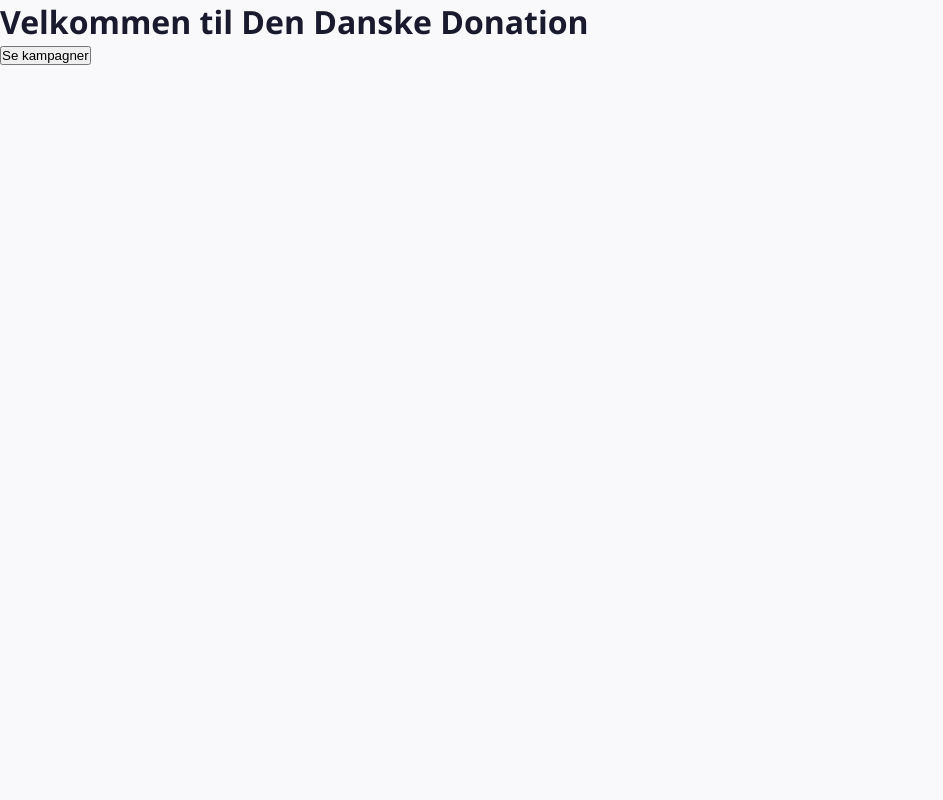
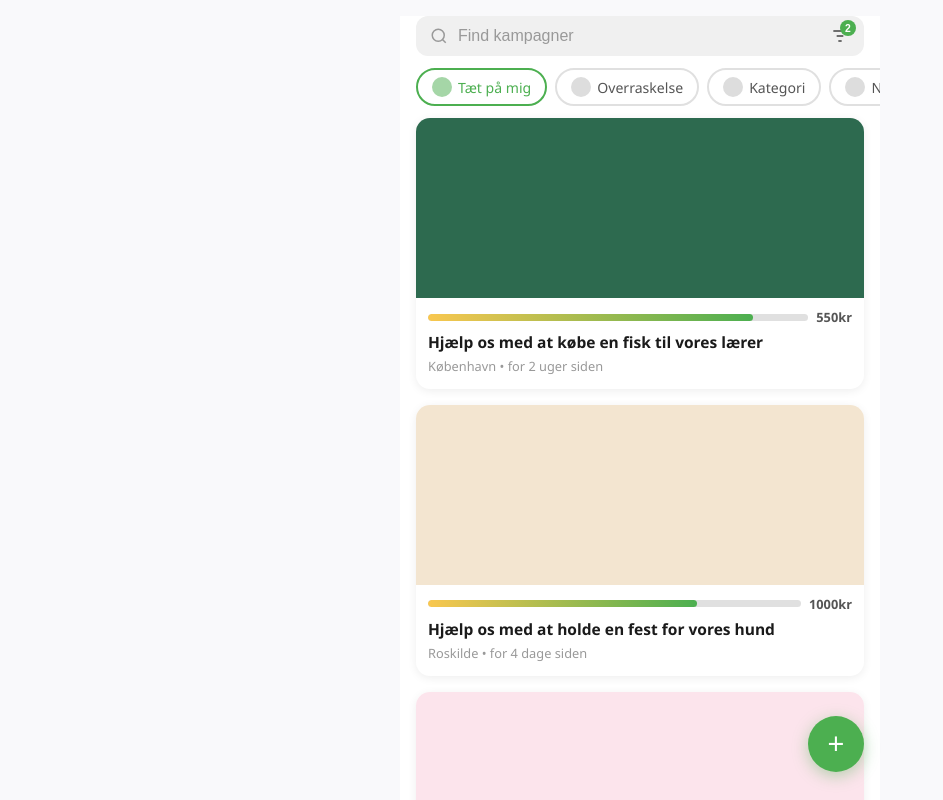
Before and after one commit to DenDanskeMetode/DenDanskeDonation, a React (Create React App) app in the folder frontend/: page / in a window 1280 px wide. Shown: the top 800 px of the page, without its empty margins (0-943 px from the left). Built offline with nearby package versions, Linux system fonts and the light colour scheme.

Commit message:
Basic home page til kampagner.

```diff
--- /dev/null
+++ b/frontend/src/pages/Home.css
@@ -0,0 +1,218 @@
+/* ── Layout ── */
+.home {
+  background: #fff;
+  min-height: 100vh;
+  max-width: 480px;
+  margin: 0 auto;
+  padding-bottom: 80px;
+  position: relative;
+}
+
+/* ── Search bar ── */
+.search-bar {
+  display: flex;
+  align-items: center;
+  gap: 10px;
+  margin: 16px 16px 12px;
+  background: #f0f0f0;
+  border-radius: 12px;
+  padding: 10px 14px;
+}
+
+.search-bar input {
+  flex: 1;
+  border: none;
+  background: transparent;
+  font-size: 1rem;
+  color: #333;
+  outline: none;
+}
+
+.search-bar input::placeholder {
+  color: #999;
+}
+
+.search-icon {
+  color: #999;
+  font-size: 1.1rem;
+}
+
+.filter-icon-btn {
+  background: none;
+  border: none;
+  cursor: pointer;
+  position: relative;
+  padding: 0;
+  display: flex;
+  align-items: center;
+}
+
+.filter-icon-btn svg {
+  color: #555;
+}
+
+.filter-badge {
+  position: absolute;
+  top: -6px;
+  right: -6px;
+  background: #4caf50;
+  color: #fff;
+  font-size: 0.65rem;
+  font-weight: 700;
+  border-radius: 50%;
+  width: 16px;
+  height: 16px;
+  display: flex;
+  align-items: center;
+  justify-content: center;
+}
+
+/* ── Filter pills ── */
+.filter-pills {
+  display: flex;
+  gap: 8px;
+  padding: 0 16px 12px;
+  overflow-x: auto;
+  scrollbar-width: none;
+}
+
+.filter-pills::-webkit-scrollbar {
+  display: none;
+}
+
+.pill {
+  display: flex;
+  align-items: center;
+  gap: 6px;
+  padding: 7px 14px;
+  border-radius: 24px;
+  font-size: 0.88rem;
+  font-weight: 500;
+  white-space: nowrap;
+  cursor: pointer;
+  border: 2px solid #e0e0e0;
+  background: #fff;
+  color: #555;
+  transition: all 0.15s;
+}
+
+.pill.active {
+  border-color: #4caf50;
+  color: #4caf50;
+}
+
+.pill-dot {
+  width: 20px;
+  height: 20px;
+  border-radius: 50%;
+  background: #ddd;
+  flex-shrink: 0;
+}
+
+.pill.active .pill-dot {
+  background: #a5d6a7;
+}
+
+/* ── Campaign cards ── */
+.campaign-list {
+  display: flex;
+  flex-direction: column;
+  gap: 16px;
+  padding: 0 16px;
+}
+
+.campaign-card {
+  border-radius: 14px;
+  overflow: hidden;
+  background: #fff;
+  box-shadow: 0 2px 10px rgba(0, 0, 0, 0.07);
+  cursor: pointer;
+}
+
+.campaign-image {
+  width: 100%;
+  height: 180px;
+  object-fit: cover;
+  display: block;
+  background: #e0e0e0;
+}
+
+.campaign-image-placeholder {
+  width: 100%;
+  height: 180px;
+}
+
+.campaign-body {
+  padding: 10px 12px 14px;
+}
+
+.campaign-progress-row {
+  display: flex;
+  align-items: center;
+  gap: 8px;
+  margin-bottom: 6px;
+}
+
+.progress-bar {
+  flex: 1;
+  height: 7px;
+  background: #e0e0e0;
+  border-radius: 4px;
+  overflow: hidden;
+}
+
+.progress-fill {
+  height: 100%;
+  background: linear-gradient(to right, #f9c74f, #4caf50);
+  border-radius: 4px;
+}
+
+.campaign-raised {
+  font-size: 0.8rem;
+  font-weight: 600;
+  color: #555;
+  white-space: nowrap;
+}
+
+.campaign-title {
+  font-size: 0.97rem;
+  font-weight: 600;
+  color: #1a1a1a;
+  margin-bottom: 4px;
+  line-height: 1.35;
+}
+
+.campaign-meta {
+  font-size: 0.8rem;
+  color: #999;
+}
+
+/* ── FAB ── */
+.fab {
+  position: fixed;
+  bottom: 28px;
+  right: calc(50% - 240px + 16px);
+  width: 56px;
+  height: 56px;
+  border-radius: 50%;
+  background: #4caf50;
+  color: #fff;
+  font-size: 1.8rem;
+  border: none;
+  cursor: pointer;
+  box-shadow: 0 4px 16px rgba(76, 175, 80, 0.4);
+  display: flex;
+  align-items: center;
+  justify-content: center;
+  transition: transform 0.15s;
+}
+
+.fab:hover {
+  transform: scale(1.08);
+}
+
+@media (max-width: 480px) {
+  .fab {
+    right: 20px;
+  }
+}
--- a/frontend/src/pages/Home.js
+++ b/frontend/src/pages/Home.js
@@ -1,10 +1,105 @@
+import { useState } from 'react';
 import { Link } from 'react-router-dom';
+import './Home.css';
+
+const campaigns = [
+  {
+    id: 1,
+    title: 'Hjælp os med at købe en fisk til vores lærer',
+    location: 'København',
+    time: 'for 2 uger siden',
+    raised: 470,
+    goal: 550,
+    bgColor: '#2d6a4f',
+  },
+  {
+    id: 2,
+    title: 'Hjælp os med at holde en fest for vores hund',
+    location: 'Roskilde',
+    time: 'for 4 dage siden',
+    raised: 720,
+    goal: 1000,
+    bgColor: '#f3e5d0',
+  },
+  {
+    id: 3,
+    title: 'Støt vores skoleklasse på tur til Berlin',
+    location: 'Aarhus',
+    time: 'for 1 uge siden',
+    raised: 3200,
+    goal: 5000,
+    bgColor: '#fce4ec',
+  },
+];
+
+const filters = ['Tæt på mig', 'Overraskelse', 'Kategori', 'Ny'];
+
+function CampaignCard({ campaign }) {
+  const pct = Math.min((campaign.raised / campaign.goal) * 100, 100);
+  return (
+    <div className="campaign-card">
+      <div
+        className="campaign-image-placeholder"
+        style={{ background: campaign.bgColor }}
+      />
+      <div className="campaign-body">
+        <div className="campaign-progress-row">
+          <div className="progress-bar">
+            <div className="progress-fill" style={{ width: `${pct}%` }} />
+          </div>
+          <span className="campaign-raised">{campaign.goal}kr</span>
+        </div>
+        <p className="campaign-title">{campaign.title}</p>
+        <p className="campaign-meta">
+          {campaign.location} &bull; {campaign.time}
+        </p>
+      </div>
+    </div>
+  );
+}
 
 function Home() {
+  const [activeFilter, setActiveFilter] = useState(filters[0]);
+
   return (
-    <div>
-      <h1>Velkommen til Den Danske Donation</h1>
-      <Link to="/campaigns"><button>Se kampagner</button></Link>
+    <div className="home">
+      {/* Search bar */}
+      <div className="search-bar">
+        <svg className="search-icon" width="18" height="18" viewBox="0 0 24 24" fill="none" stroke="currentColor" strokeWidth="2">
+          <circle cx="11" cy="11" r="8" /><line x1="21" y1="21" x2="16.65" y2="16.65" />
+        </svg>
+        <input type="text" placeholder="Find kampagner" />
+        <button className="filter-icon-btn">
+          <svg width="20" height="20" viewBox="0 0 24 24" fill="none" stroke="currentColor" strokeWidth="2">
+            <line x1="4" y1="6" x2="20" y2="6" />
+            <line x1="8" y1="12" x2="16" y2="12" />
+            <line x1="10" y1="18" x2="14" y2="18" />
+          </svg>
+          <span className="filter-badge">2</span>
+        </button>
+      </div>
+
+      {/* Filter pills */}
+      <div className="filter-pills">
+        {filters.map((f) => (
+          <div key={f} className={`pill${f === activeFilter ? ' active' : ''}`} onClick={() => setActiveFilter(f)}>
+            <div className="pill-dot" />
+            {f}
+          </div>
+        ))}
+      </div>
+
+      {/* Campaign cards */}
+      <div className="campaign-list">
+        {campaigns.map(c => (
+          <CampaignCard key={c.id} campaign={c} />
+        ))}
+      </div>
+
+      {/* FAB */}
+      <Link to="/campaigns">
+        <button className="fab">+</button>
+      </Link>
     </div>
   );
 }
```
